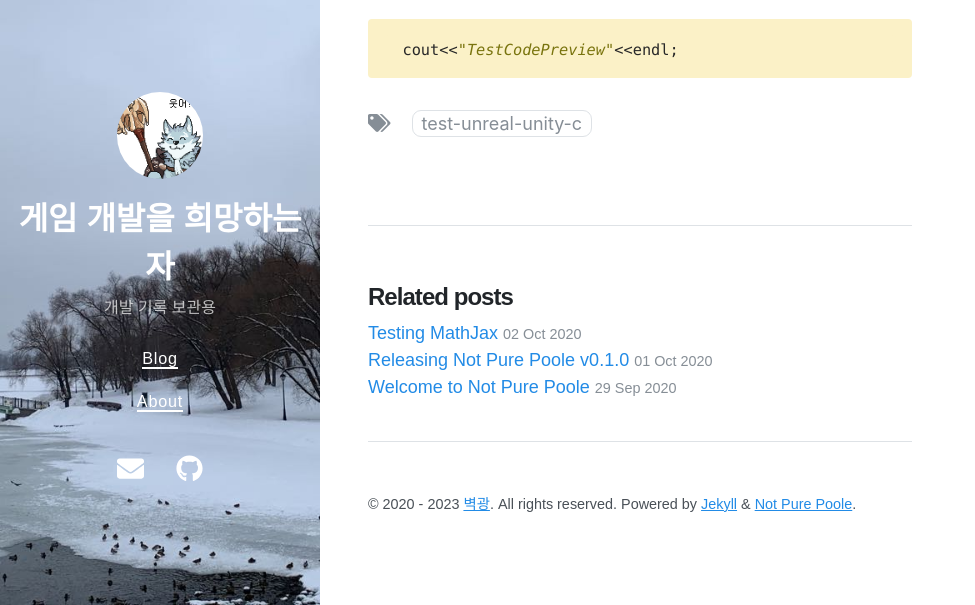
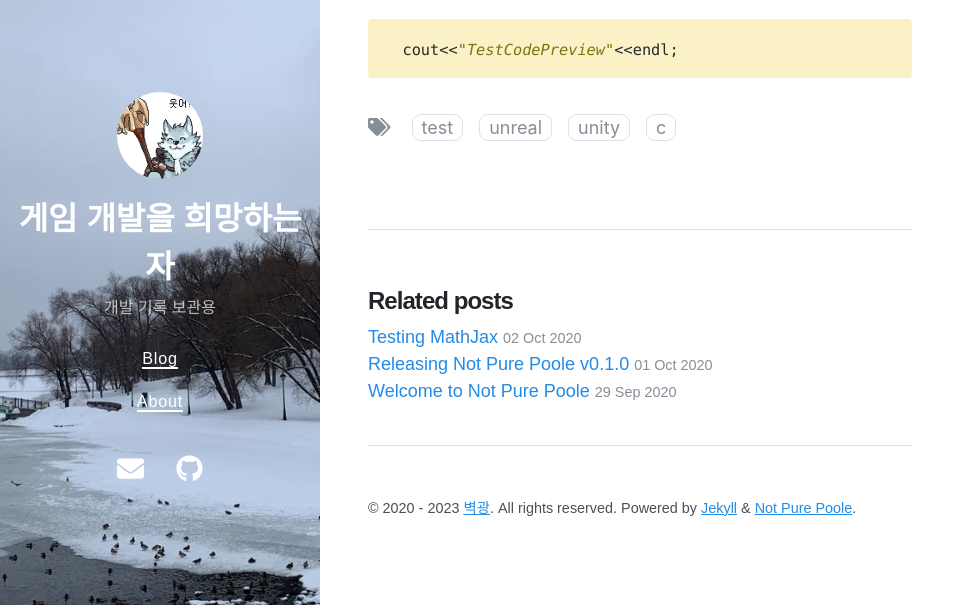
Before and after one commit to bu30808/bu30808.github.io, a Jekyll site: the page built from _posts/2023-06-08-postingTest.md, in a window 1280 px wide. Shown: the part 155-760 px from the top of the page, without its empty margins (0-975 px from the left). Built offline with Jekyll 4.4.1, drawn with Linux system fonts in a browser that asks for light colours; nearby versions of some CDN libraries.

```diff
--- a/_posts/2023-06-08-postingTest.md
+++ b/_posts/2023-06-08-postingTest.md
@@ -1,7 +1,7 @@
 ---
 layout: post
 title: 포스트 테스트
-tags: test,unreal,unity,C#
+tags: [test,unreal,unity,C#]
 date: 2023-06-08 11:26
 ---
 
```
